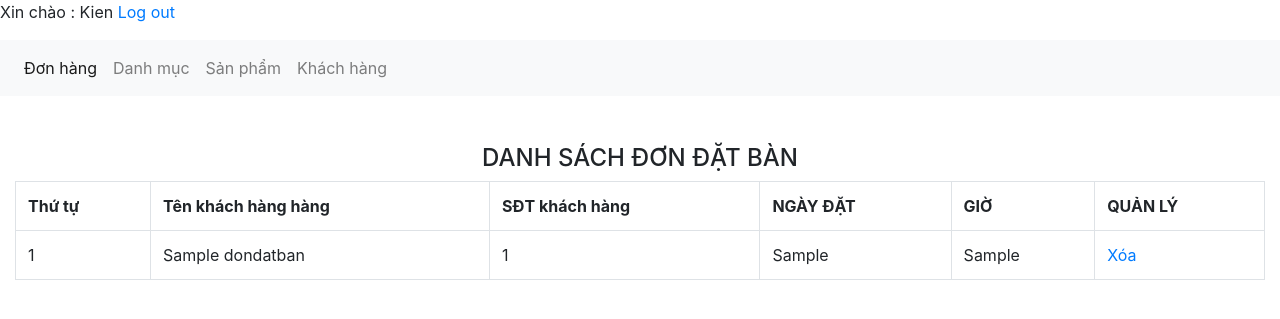
After one commit to thangnh1/restaurant, a PHP site: page /xulydondatban.php in a window 1280 px wide. The commit adds this page. Shown: the top 319 px of the page. Run offline with PHP 8.4, Linux system fonts and the light colour scheme; a user stored in the database is signed in; tables that the repository leaves empty or names only in its code hold one stand-in row (values such as "Sample post").

Commit message:
Add files via upload

```diff
--- a/admin/dashboard.php
+++ b/admin/dashboard.php
@@ -29,6 +29,7 @@ if ($logout == 'logout') {
     <nav class="navbar navbar-expand-lg navbar-light bg-light">
         <div class="collapse navbar-collapse" id="navbarSupportedContent">
             <ul class="navbar-nav mr-auto">
+
                 <li class="nav-item active">
                     <a class="nav-link" href="xulydonhang.php">Đơn Hàng</a>
                 </li>
--- /dev/null
+++ b/admin/xulydondatban.php
@@ -0,0 +1,134 @@
+<?php
+include('../db/connect.php');
+session_start();
+?>
+<?php
+if (isset($_POST['capnhatdonhang'])) {
+	$xuly = $_POST['xuly'];
+	$madonhang = $_POST['mahang_xuly'];
+	$sql_update_donhang = mysqli_query($con, "UPDATE tbl_donhang SET tinhtrang='$xuly' WHERE madonhang='$madonhang'");
+}
+
+?>
+<?php
+if (isset($_GET['xoadondatban'])) {
+	$madondatban = $_GET['xoadondatban'];
+	$sql_delete = mysqli_query($con, "DELETE FROM tbl_dondatban WHERE madondatban='$madondatban'");
+	header('Location:xulydondatban.php');
+}
+if (isset($_GET['xacnhanhuy']) && isset($_GET['madonhang'])) {
+	$huydon = $_GET['xacnhanhuy'];
+	$magiaodich = $_GET['madonhang'];
+} else {
+	$huydon = '';
+	$magiaodich = '';
+}
+
+?>
+<!DOCTYPE html>
+<html lang="en">
+
+<head>
+	<meta charset="UTF-8">
+	<title>Đơn hàng</title>
+	<link href="../assets/bootstrap/bootstrap.css" rel="stylesheet" type="text/css" media="all" />
+</head>
+
+<body>
+<p>Xin chào : <?php echo $_SESSION['login'] ?> <a href="?loginn=logout">Log out</a></p>
+	<nav class="navbar navbar-expand-lg navbar-light bg-light">
+		<div class="collapse navbar-collapse" id="navbarNav">
+			<ul class="navbar-nav">
+				<li class="nav-item active">
+					<a class="nav-link" href="xulydonhang.php">Đơn hàng <span class="sr-only">(current)</span></a>
+				</li>
+				<li class="nav-item">
+					<a class="nav-link" href="xulydanhmuc.php">Danh mục</a>
+				</li>
+				<li class="nav-item">
+					<a class="nav-link" href="xulysanpham.php">Sản phẩm</a>
+				</li>
+				<li class="nav-item">
+					<a class="nav-link" href="xulykhachhang.php">Khách hàng</a>
+				</li>
+			</ul>
+		</div>
+	</nav><br><br>
+	<div class="container-fluid">
+		<div class="row">
+			<?php
+			if (isset($_GET['quanly']) == 'xemdonhang') {
+				$madonhang = $_GET['madonhang'];
+				$sql_acckh = mysqli_query($con, "SELECT * FROM tbl_dondatban ");
+			?>
+				<div class="col-md-12">
+					<h4 align="center" >DANH SÁCH ĐƠN ĐẶT BÀN</h4>
+					<form action="" method="POST">
+						<table class="table table-bordered ">
+							<tr>
+								<th>Thứ tự</th>
+								<th>Tên khách hànghàng</th>
+								<th>SĐT khách hàng</th>
+								<th>Địa chỉ mail</th>
+								<th>Tên tài khoản</th>
+							</tr>
+							<?php
+							$i = 0;
+							while ($row_kh = mysqli_fetch_array($sql_acckh)) {
+								$i++;
+							?>
+								<tr>
+									<td><?php echo $i; ?></td>
+									<td><?php echo $row_donhang['kh_fullname']; ?></td>
+									<td><?php echo $row_donhang['kh_sdt']; ?></td>
+									<td><?php echo $row_donhang['kh_email']; ?></td>
+									<td><?php echo $row_donhang['kh_user']; ?></td>
+									<input type="hidden" name="mahang_xuly" value="<?php echo $row_donhang['madonhang'] ?>">
+								</tr>
+							<?php
+							}
+							?>
+						</table>
+					</form>
+				</div>
+			<?php
+			}
+			?>
+			<div class="col-md-12">
+				<h4 align="center">DANH SÁCH ĐƠN ĐẶT BÀN</h4>
+				<?php
+				$sql_dondatban = mysqli_query($con, "SELECT * FROM tbl_dondatban ");
+				?>
+				<table class="table table-bordered ">
+							<tr>
+								<th>Thứ tự</th>
+								<th>Tên khách hàng hàng</th>
+								<th>SĐT khách hàng</th>
+								<th>NGÀY ĐẶT</th>
+                                <th>GIỜ</th>
+								<th>QUẢN LÝ</th>
+							</tr>
+							<?php
+							$i = 0;
+							while ($row_dondatban = mysqli_fetch_array($sql_dondatban)) {
+								$i++;
+							?>
+								<tr>
+									<td><?php echo $i; ?></td>
+									<td><?php echo $row_dondatban['kh_name']; ?></td>
+									<td><?php echo $row_dondatban['kh_phone']; ?></td>
+                                    <td><?php echo $row_dondatban['ngaythang']; ?></td>
+                                    <td><?php echo $row_dondatban['gio']; ?></td>
+									<td><a href="?xoadondatban=<?php echo $row_dondatban['madondatban'] ?>">Xóa</a></td>
+								</tr>
+							<?php
+							}
+							?>
+						</table>
+			</div>
+		</div>
+	</div>
+
+</body>
+
+</html>
```
